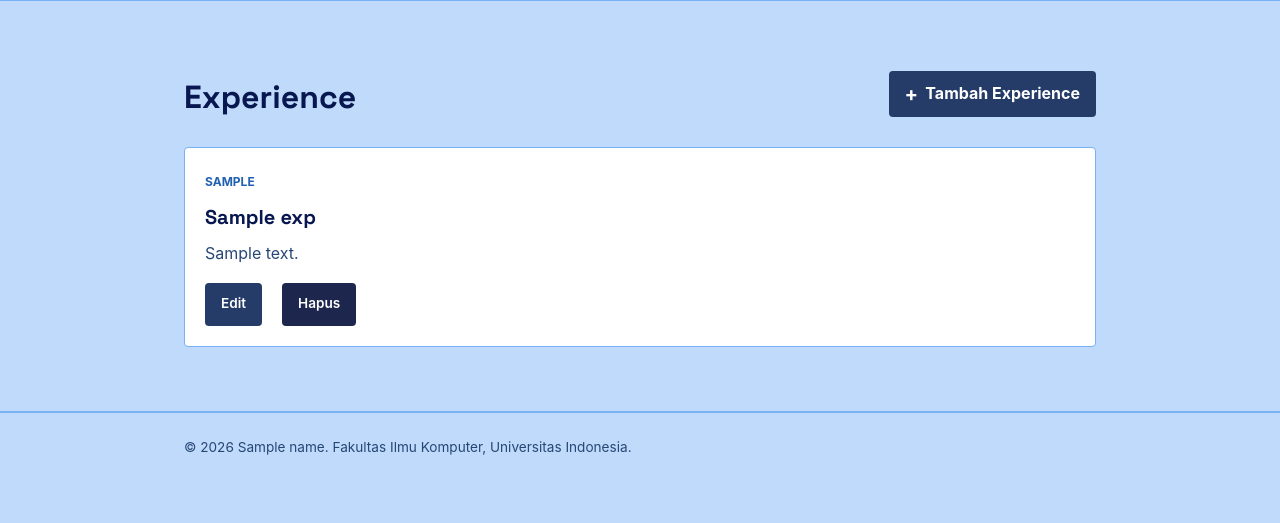
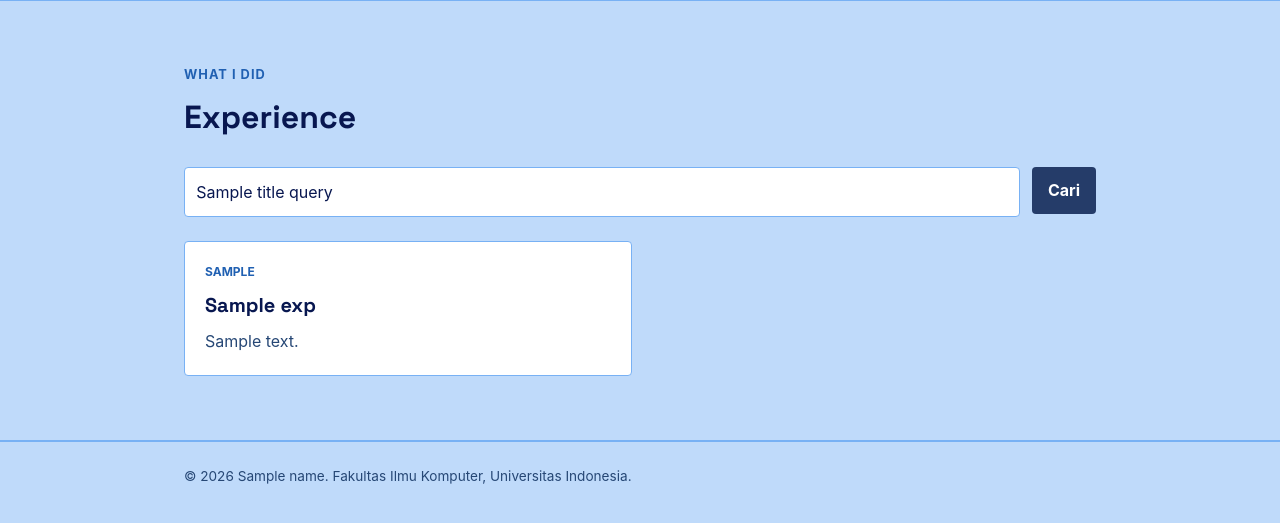
Before and after one commit to felishangeline/myportofolio, a Django app: template templates/experience.html in a window 1280 px wide. Shown: the part 74-597 px from the top of the page. Run offline with Django 3.2, Linux system fonts and the light colour scheme; the template is opened without the code that fills it: most values are stand-ins (such as "Sample title", 1, 10 or a date in 2020).

Commit message:
menambahkan search bar experience dan mengubah layoutnya

```diff
--- a/templates/components/experience_delete_modul.html
+++ b/templates/components/experience_delete_modul.html
@@ -3,8 +3,8 @@
             class="button button-danger"
             popovertarget="delete-experience-{{ experience.id }}"
             aria-label="Hapus {{ experience.title }}"
-            title="Hapus skill">
-        Hapus Skill
+            title="Hapus experience">
+        Hapus experience
     </button>
 </p>
 <div id="delete-experience-{{ experience.id }}"
@@ -24,7 +24,7 @@
                 popovertarget="delete-experience-{{ experience.id }}"
                 popovertargetaction="hide"
                 aria-label="Tutup konfirmasi hapus">×</button>
-        <h2 id="delete-experience-title-{{ experience.id }}">Hapus Skill?</h2>
+        <h2 id="delete-experience-title-{{ experience.id }}">Hapus experience?</h2>
         <p>
             Apakah Anda yakin ingin menghapus
             <strong>{{ experience.title }}</strong>?
--- a/templates/experience.html
+++ b/templates/experience.html
@@ -5,32 +5,55 @@
 
 {% block content %}
 <main>
-    <section class="experience-section">
+    <!-- Menambahkan id="experience" agar konsisten dengan struktur skills -->
+    <section class="experience-section" id="experience">
         <div class="container">
+            <p class="section-kicker">What I did</p>
+
             <div class="skills-header">
                 <h1>Experience</h1>
+                {% if user.is_superuser %}
                     <a href="{% url 'main:create_experience' %}" class="button skills-add-button">
                         <span aria-hidden="true">+</span> Tambah Experience
                     </a>
+                {% endif %}
             </div>
 
-            <div class="experience-grid">
+            <form method="get" action="{% url 'main:show_experience' %}" class="skills-search">
+                <input type="search"
+                       name="title"
+                       value="{{ title_query }}"
+                       placeholder="Cari berdasarkan nama experience"
+                       class="skills-search__input"
+                       aria-label="Cari berdasarkan nama experience">
+                <button type="submit" class="button">Cari</button>
+            </form>
+
+            <!-- Menambahkan class "skills-grid" di sini agar layout grid-nya sama -->
+            <div class="experience-grid skills-grid">
                 {% for exp in experience_list %}
                     <article class="experience-card">
                         <span class="experience-category">{{ exp.get_category_display }}</span>
                         <h2>{{ exp.title }}</h2>
                         <p class="experience-description">{{ exp.description }}</p>
 
-                        <div class="skills-actions">
+                        <!-- Menambahkan margin-top: auto agar posisi tombol selalu rata di bagian bawah card -->
+                        <div class="skills-actions" style="margin-top: auto;">
+                            {% if user.is_superuser %}
                                 <a href="{% url 'main:edit_experience' exp.id %}" class="button">Edit</a>
                                 <form method="post" action="{% url 'main:delete_experience' exp.id %}" style="display:inline;">
                                     {% csrf_token %}
                                     <button type="submit" class="button button-danger">Hapus</button>
                                 </form>
+                            {% endif %}
                         </div>
                     </article>
                 {% empty %}
+                    {% if title_query %}
+                        <p class="empty-state">No experience with that title</p>
+                    {% else %}
                         <p class="empty-state">No experience added yet.</p>
+                    {% endif %}
                 {% endfor %}
             </div>
         </div>
```
Also changed, not shown: templates/components/experience_star.html (+10 -0 lines). Lines whose indentation alone changed are shown as unchanged.
